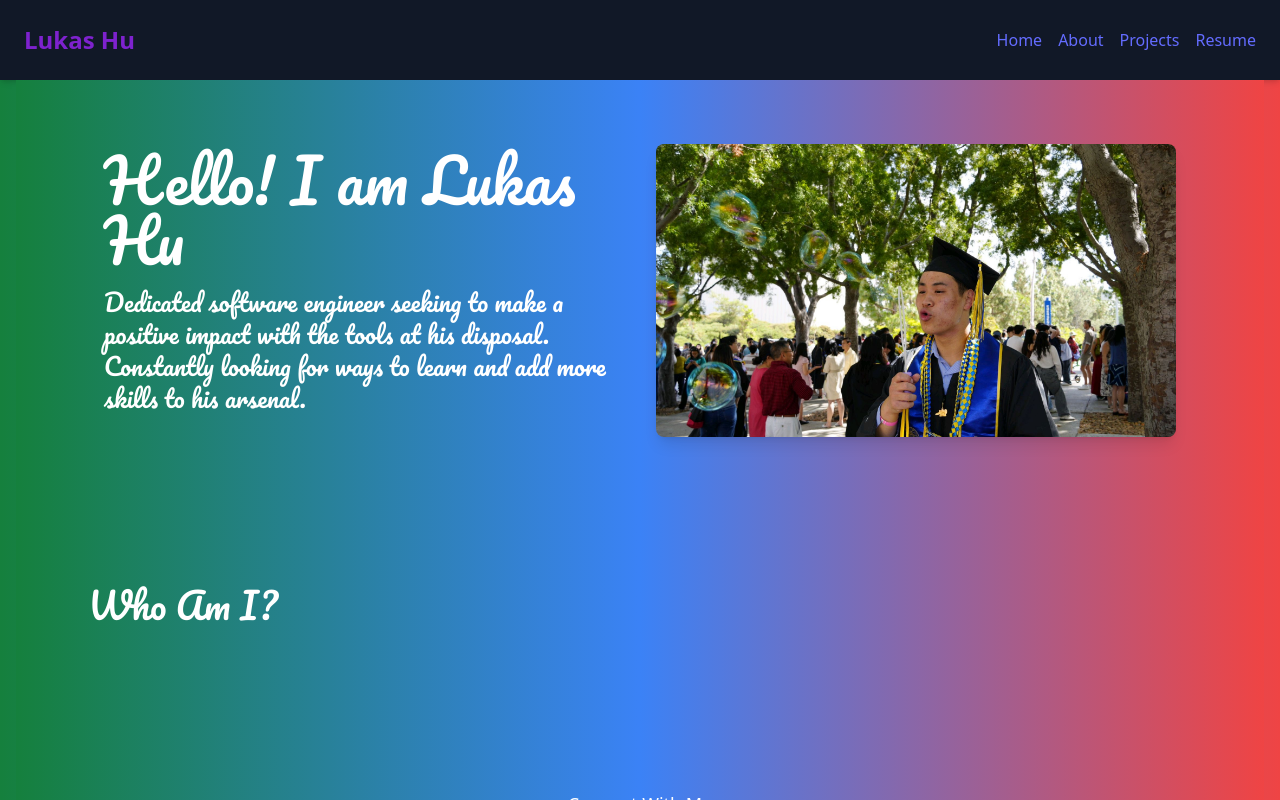
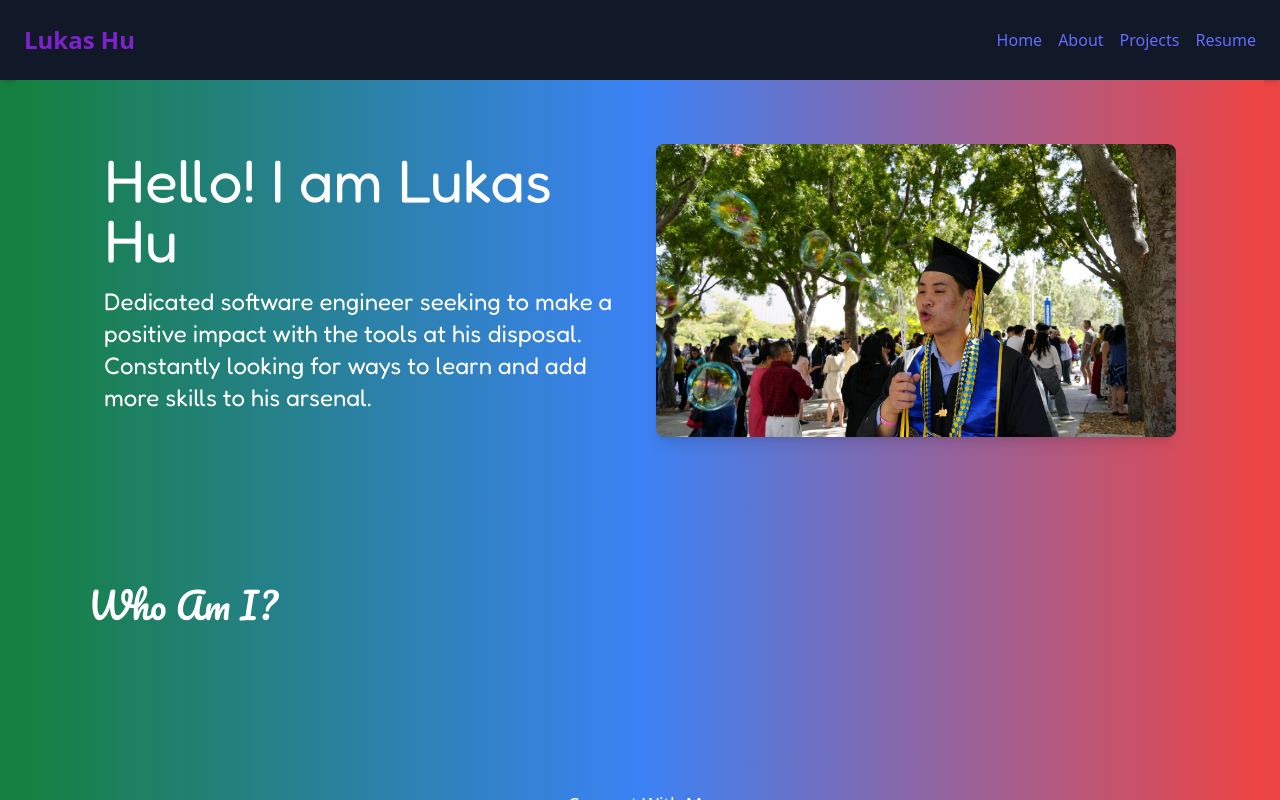
Before and after one commit to Lukas-L-Hu/Lukas-L-Hu.github.io, a React (Vite) app: page / in a window 1280 px wide. Built offline with nearby package versions, Linux system fonts and the light colour scheme.

Commit message:
Changed the font to Fredoka

```diff
--- a/index.html
+++ b/index.html
@@ -5,6 +5,7 @@
     <link rel="icon" type="image/svg+xml" href="/vite.svg" />
     <meta name="viewport" content="width=device-width, initial-scale=1.0" />
     <link href="https://fonts.googleapis.com/css2?family=Pacifico&display=swap" rel="stylesheet" />
+    <link href="https://fonts.googleapis.com/css2?family=Fredoka&display=swap" rel="stylesheet">
     <title>Lukas Hu Portfolio</title>
   </head>
   <body>
--- a/src/components/Home.jsx
+++ b/src/components/Home.jsx
@@ -14,7 +14,7 @@
             initial={{ opacity: 0, x: -50 }}
             animate={{ opacity: 1, x: 0 }}
             transition={{ duration: 1 }}
-            className="text-5xl md:text-6xl mb-4 text-left font-pacifico"
+            className="text-5xl md:text-6xl mb-4 text-left font-fredoka"
           >
             Hello! I am Lukas Hu
           </motion.h1>
@@ -22,7 +22,7 @@
             initial={{ opacity: 0, x: -50 }}
             animate={{ opacity: 1, x: 0 }}
             transition={{ duration: 1 }}
-            className="text-xl md:text-2xl mb-4 text-left font-pacifico"
+            className="text-xl md:text-2xl mb-4 text-left font-fredoka"
           >
             Dedicated software engineer seeking to make a positive impact with the tools at his disposal. Constantly looking for ways to learn and add more skills to his arsenal.
           </motion.p>
--- a/tailwind.config.js
+++ b/tailwind.config.js
@@ -7,7 +7,8 @@
   theme: {
     extend: {
       fontFamily: {
-        pacifico: ['Pacifico', 'cursive']
+        pacifico: ['Pacifico', 'cursive'],
+        fredoka: ['Fredoka', 'sans-serif']
       },
     },
   },
```
